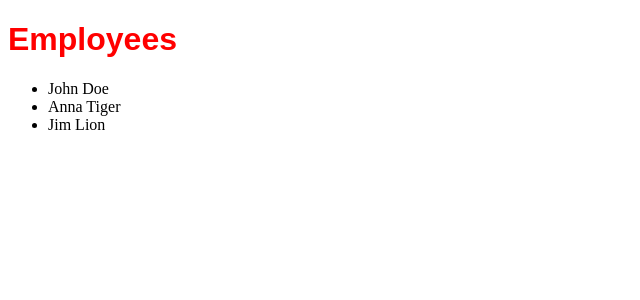
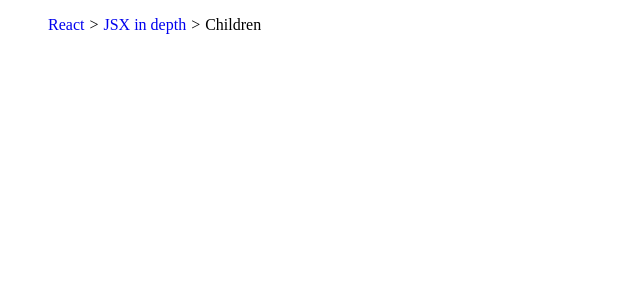
Before and after one commit to MaaikeBommerson/react-native, a React (Create React App) app: page / in a window 1280 px wide. Shown: the top 300 px of the page, without its empty margins (0-640 px from the left). Built offline with nearby package versions, Linux system fonts and the light colour scheme.

Commit message:
advanced example (#11)

```diff
--- a/src/App.js
+++ b/src/App.js
@@ -1,22 +1,70 @@
 import './styles/App.css'
-import EmployeeList from './components/Employees'
+import { Children, cloneElement} from "react";
+
+const Breadcrumbs = ({ children }) => {
+    const arrayChildren = Children.toArray(children);
+
+    return(
+      <ul style={{listStyle: "none", display: "flex"}}>
+          {
+            arrayChildren.map((child, index) => {
+              const isLast = index === arrayChildren.length - 1;
+
+              if (!isLast && !child.props.link){
+                throw new Error(
+                  `BreadcrumbItem child no. ${index + 1} should be passed a 'link' prop`
+                )
+              }
+
+              return(
+                <>
+                {
+                  child.props.link ? (
+                    <li>
+                      <a href={child.props.link}
+                          style={{display: "inline-block", textDecoration: "none"}}>
+                            <div style={{marginRight: "5px"}}>
+                              {child.props.title }
+                            </div>
+                          </a>
+                    </li>
+                  ): <li>
+                        <div style={{ marginRight: "5px"}}>
+                          {child.props.title}
+                        </div>
+                    </li>
+                }
+                {
+                  !isLast && (
+                    <li>
+                      <div style={{ marginRight: "5px"}}>
+                        &gt;
+                      </div>
+                    </li>
+                  )
+                }
+                </>
+              )
+            })
+          }
+      </ul>
+    )
+
+}
+
+const BreadcrumbItem = ({ isLast }) => {
+    return(
+      <li style={{color:isLast ? "red" : "blue"}} />
+    )
+}
 
 const App = () => {
-
-  const employees= [
-    { id: 1, firstname: "John", lastname: "Doe", job: "Developer"},
-    { id: 2, firstname: "Anna", lastname: "Tiger", job: "Developer"},
-    { id: 3, firstname: "Jim", lastname: "Lion", job: "UX/UI"}
-  ]
-
-  return(
-      <div>
-        <h1>Employees</h1>
-        <ul>
-           <EmployeeList employees={ employees } />
-        </ul>
-      </div>
-  )
+    return(
+      <Breadcrumbs>
+          <BreadcrumbItem link="https://reactjs.org/" title="React" />
+          <BreadcrumbItem link="https://reactjs.org/docs/jsx-in-depth.html" title="JSX in depth" />
+          <BreadcrumbItem title="Children" />
+      </Breadcrumbs>
+    )
 }
-
-export default App;
+export default App
```
Also changed, not shown: src/components/Page.js (added, +10 -0 lines).
